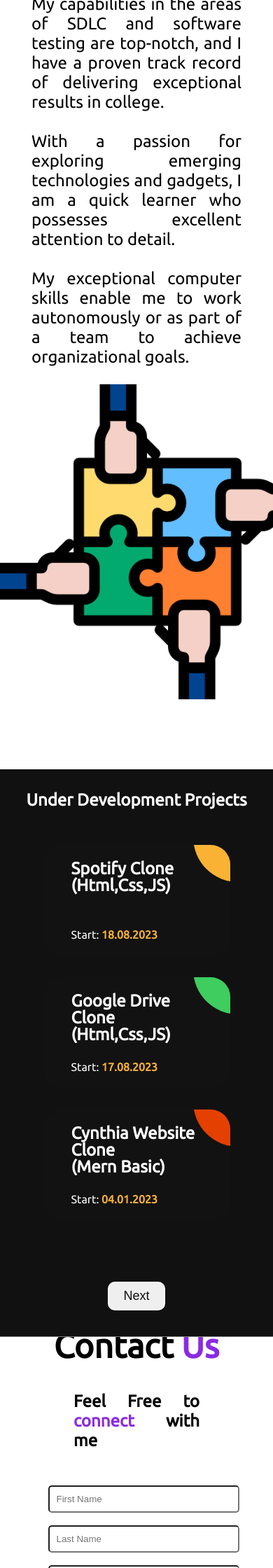
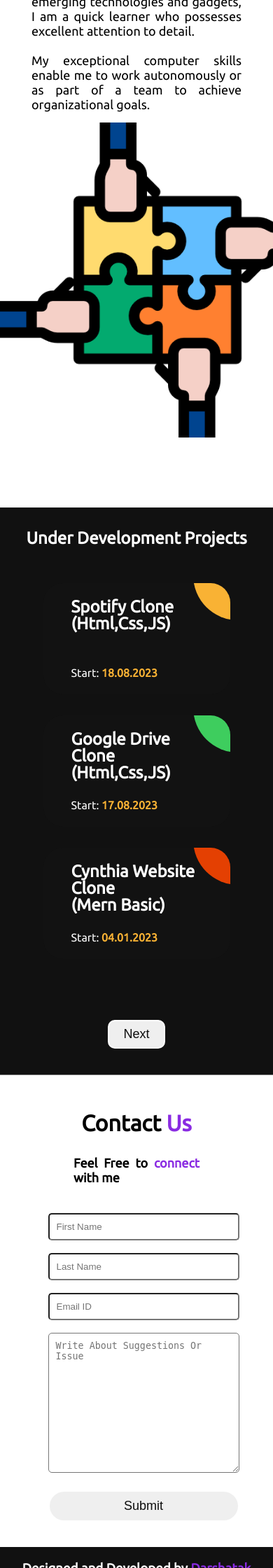
Before and after one commit to Darshatak/Portfolio_Website, a PHP site: page / in a window 390 px wide; the page is wider, and only the part inside the window is pictured. Shown: the part 1267-3507 px from the top of that part at 70% size. Run offline with PHP 8.4, Linux system fonts and the light colour scheme.

Commit message:
Update index.css

```diff
--- a/css/index.css
+++ b/css/index.css
@@ -5,7 +5,8 @@
     margin: 0;
     padding: 0;
     box-sizing: border-box;
-
+    user-select: none;
+    -webkit-user-drag: none;
 
 }
 
@@ -60,6 +61,7 @@ body{
 }
 
 .nav-list li a{
+    text-transform: capitalize;
     text-decoration: none;
     color: #ffffff;
 }
@@ -320,7 +322,7 @@ body{
     justify-content: center;
     width: 100%;
     max-width: 1000px;
-    margin-top: 50px;
+    margin-top: 100px;
     padding: 5px;
     text-align: center;
     color: rgb(0, 0, 0);
@@ -679,10 +681,19 @@ footer h3{
         }
 } */
 @media only screen and (max-width: 700px){
-    body{
-        height: 100%;
-        width: 100%;
-    }
+        body{
+            height: 100%;
+            width: 100%;
+        }
+        .text-big {
+            font-size: xx-large !important;
+        }
+
+        .text-small {
+            text-align: justify;
+            padding: 10px 40px;
+            font-size: large !important;
+        }
         .firstSection {
             height: 90vh;
             width: 100%;
```
